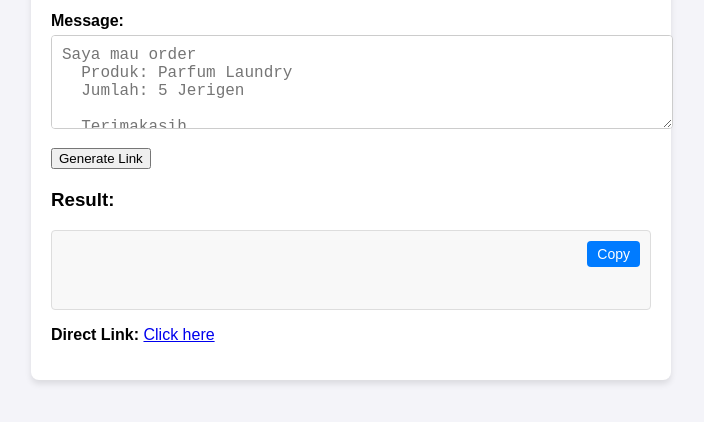
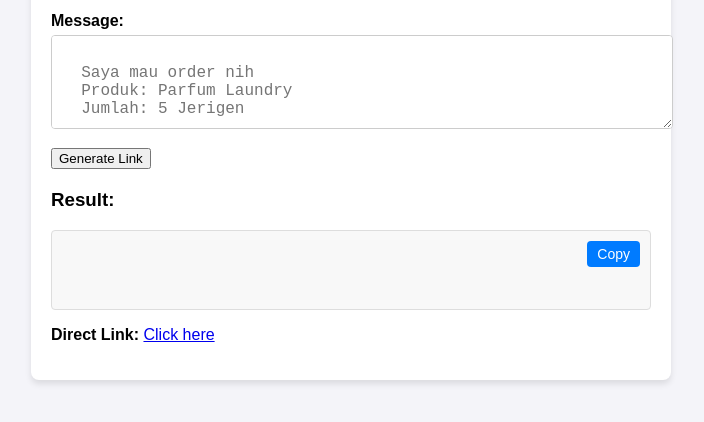
Before and after one commit to kelasmaster/waurl-encoder, a plain HTML site: page index.html in a window 1280 px wide. Shown: the part 186-608 px from the top of the page, without its empty margins (289-993 px from the left). Drawn offline with Linux system fonts and the light colour scheme.

Commit message:
Update index.html

```diff
--- a/index.html
+++ b/index.html
@@ -79,7 +79,8 @@
     </div>
     <div class="input-group">
       <label for="message">Message:</label>
-      <textarea id="message" rows="4" placeholder="Saya mau order
+      <textarea id="message" rows="4" placeholder="
+  Saya mau order nih
   Produk: Parfum Laundry
   Jumlah: 5 Jerigen
 
```
